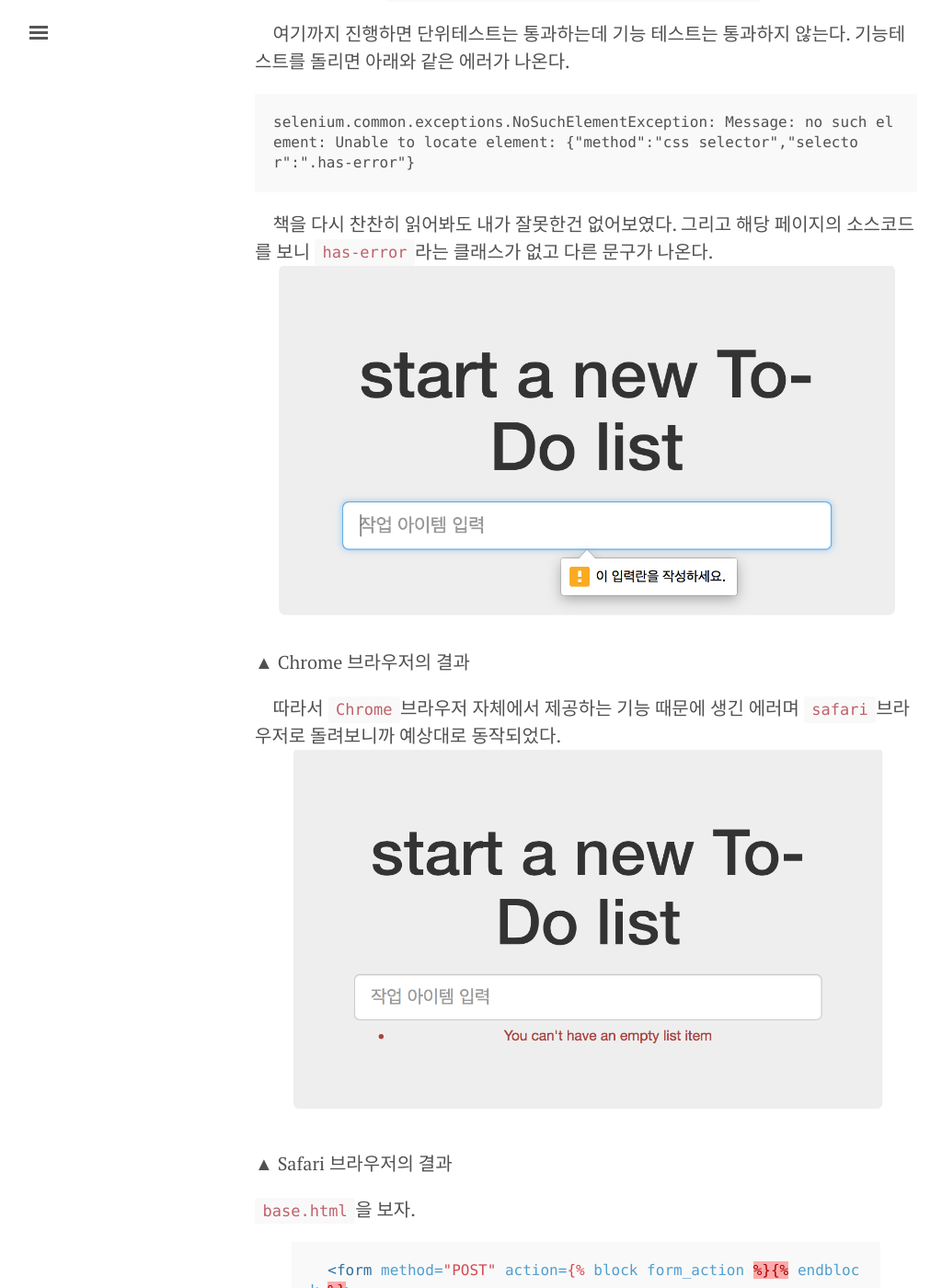
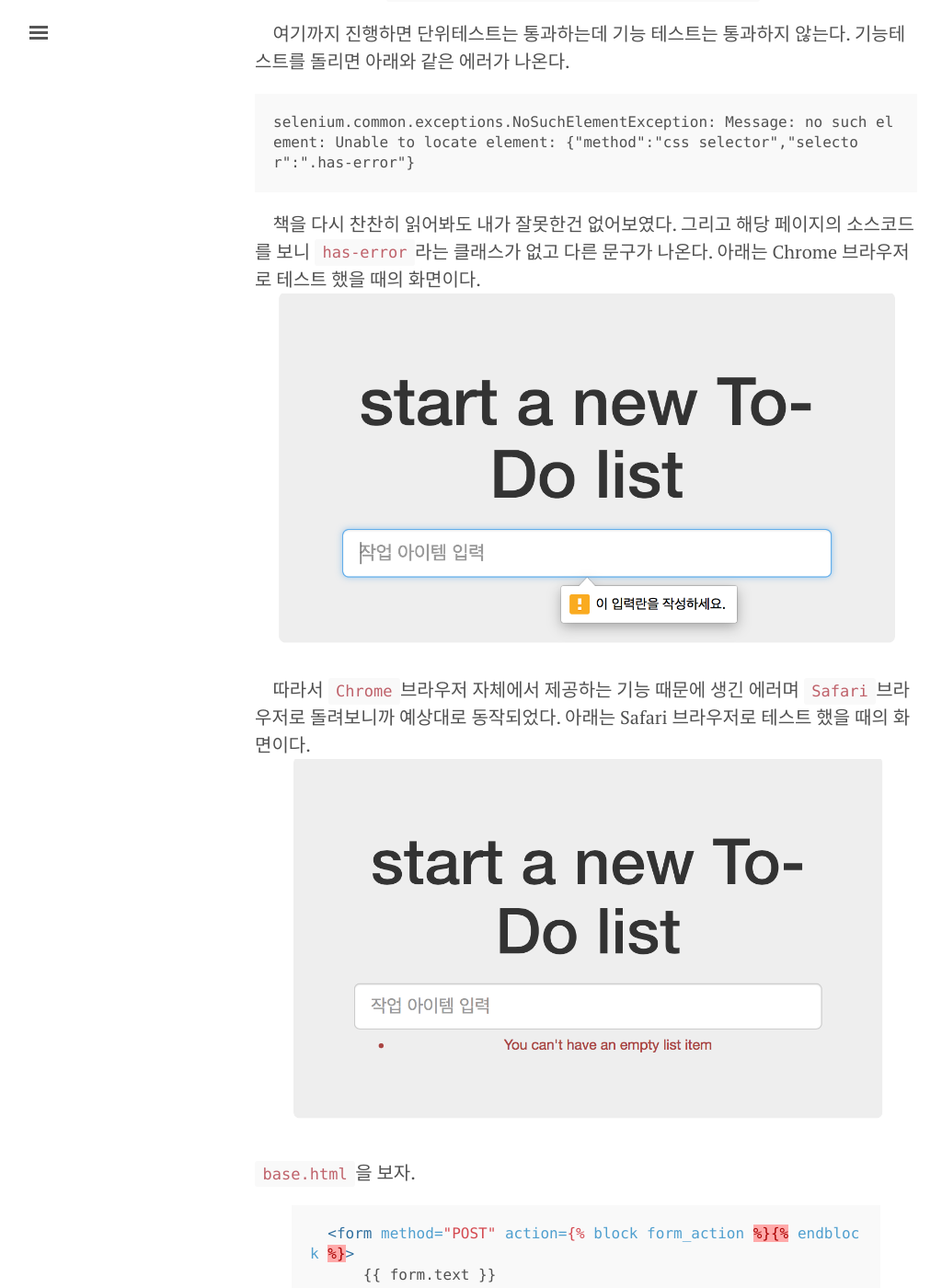
Before and after one commit to hyesun03/hyesun03.github.io, a Jekyll site: the page built from _posts/2016-09-29-djangoTDD08.md, in a window 1280 px wide and 1400 px high, scrolled down 342 px. Shown: the whole window at 92% size, without its empty margins (3-1027 px from the left). Built offline with Jekyll 4.4.1, drawn with Linux system fonts in a browser that asks for light colours; comment, search, counter and statistics services are not loaded.

Commit message:
약간 수정

```diff
--- a/_posts/2016-09-29-djangoTDD08.md
+++ b/_posts/2016-09-29-djangoTDD08.md
@@ -10,13 +10,11 @@ comments: true
 &nbsp;&nbsp;&nbsp; 여기까지 진행하면 단위테스트는 통과하는데 기능 테스트는 통과하지 않는다. 기능테스트를 돌리면 아래와 같은 에러가 나온다.
 <pre>selenium.common.exceptions.NoSuchElementException: Message: no such element: Unable to locate element: {"method":"css selector","selector":".has-error"}</pre>
 
-&nbsp;&nbsp;&nbsp; 책을 다시 찬찬히 읽어봐도 내가 잘못한건 없어보였다. 그리고 해당 페이지의 소스코드를 보니 `has-error`라는 클래스가 없고 다른 문구가 나온다.
+&nbsp;&nbsp;&nbsp; 책을 다시 찬찬히 읽어봐도 내가 잘못한건 없어보였다. 그리고 해당 페이지의 소스코드를 보니 `has-error`라는 클래스가 없고 다른 문구가 나온다. 아래는 Chrome 브라우저로 테스트 했을 때의 화면이다.
 ![chrome 브라우저의 결과]({{ site.url }}/images/djangoTDD_5.png)
-▲ Chrome 브라우저의 결과
 
-&nbsp;&nbsp;&nbsp; 따라서 `Chrome`브라우저 자체에서 제공하는 기능 때문에 생긴 에러며 `safari`브라우저로 돌려보니까 예상대로 동작되었다.
+&nbsp;&nbsp;&nbsp; 따라서 `Chrome`브라우저 자체에서 제공하는 기능 때문에 생긴 에러며 `Safari`브라우저로 돌려보니까 예상대로 동작되었다. 아래는 Safari 브라우저로 테스트 했을 때의 화면이다.
 ![safari 브라우저의 결과]({{ site.url }}/images/djangoTDD_6.png)
-▲ Safari 브라우저의 결과
 
 `base.html`을 보자.
 
```
